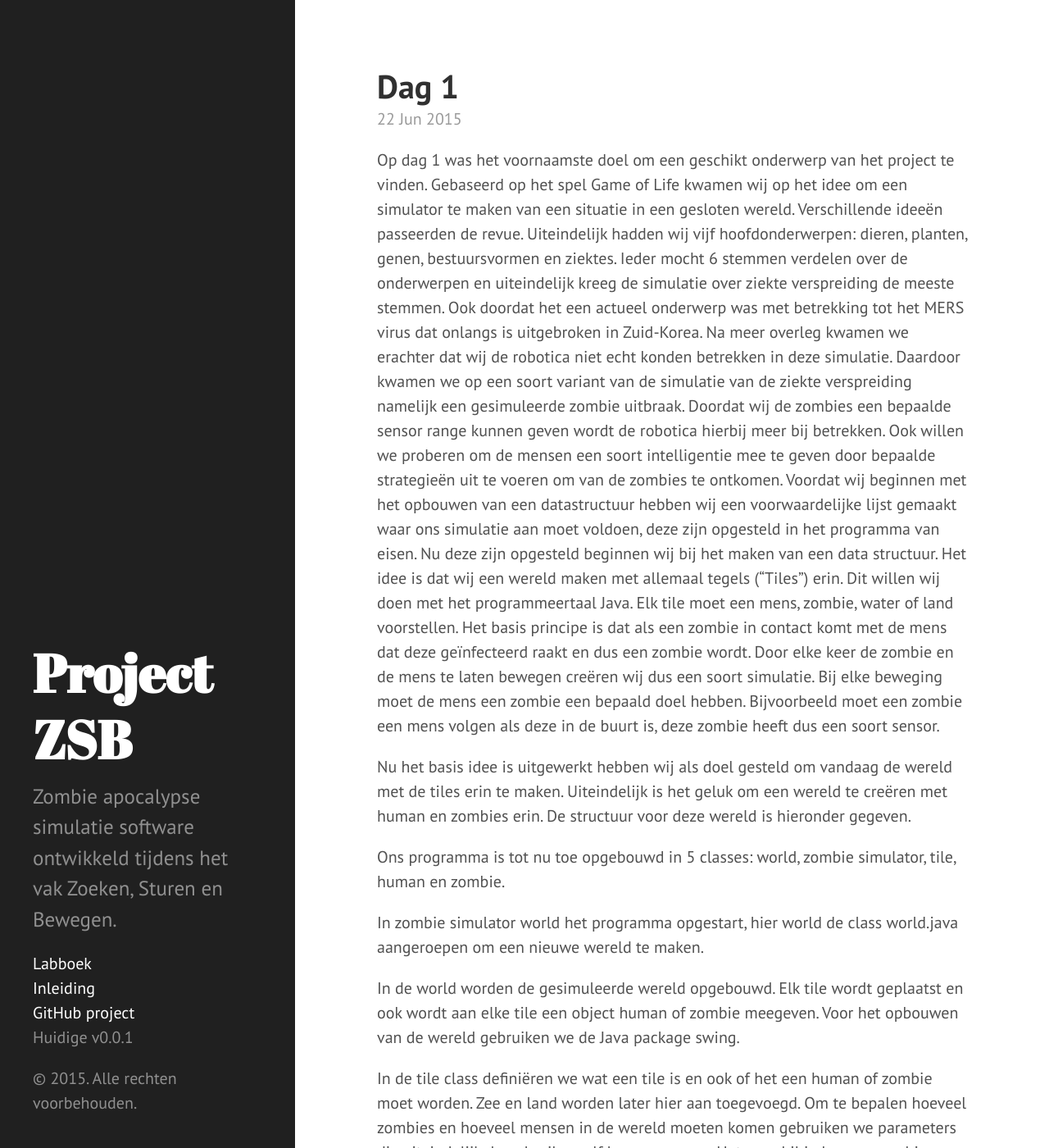
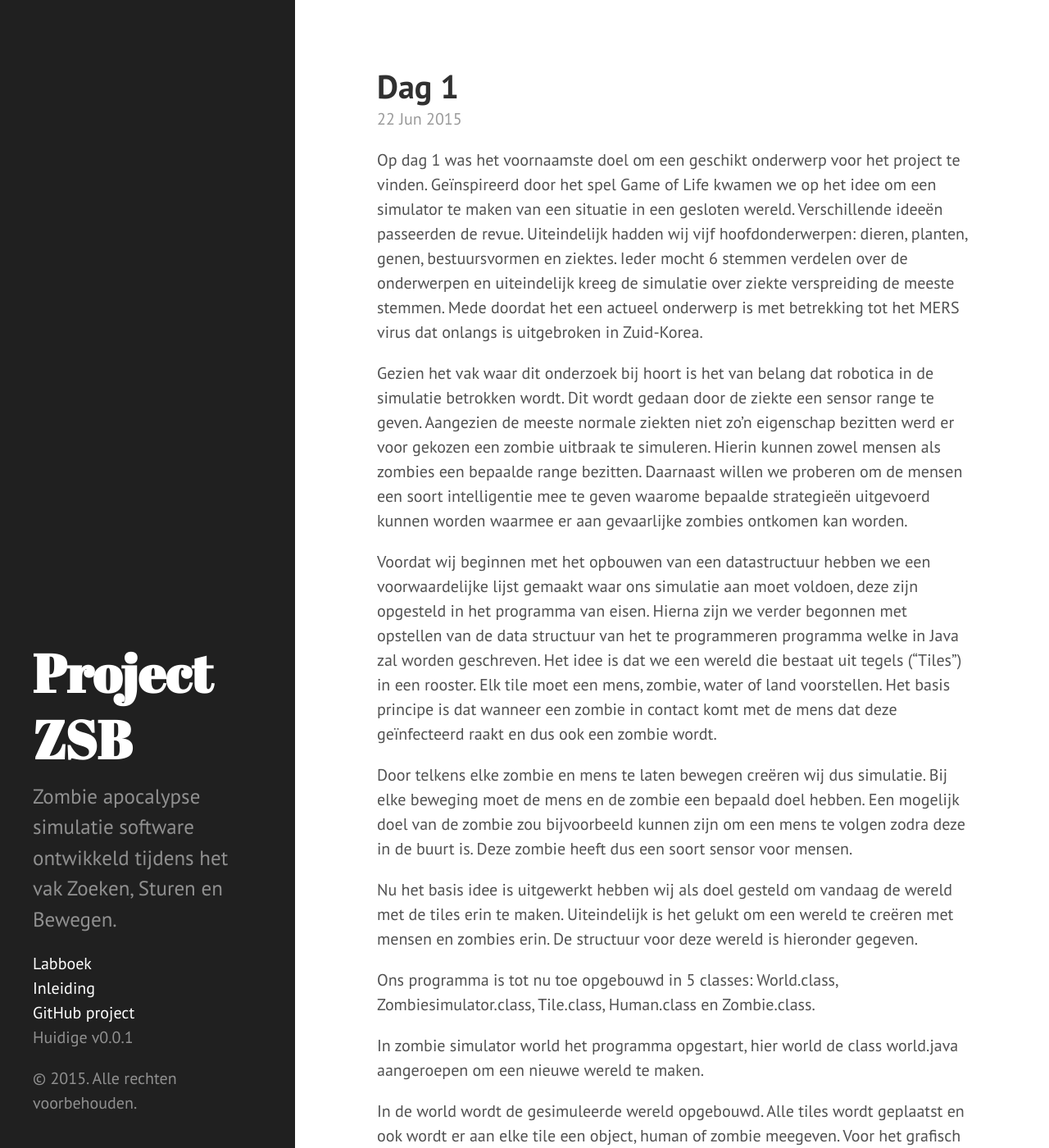
Before and after one commit to zombiea-apocalypse-sim/zombiea-apocalypse-sim.github.io, a Jekyll site: the page built from _posts/2015-06-22-dag1.md, in a window 1280 px wide and 1400 px high. Shown: the whole window at 82% size. Built offline with Jekyll 4.4.1, drawn with Linux system fonts in a browser that asks for light colours; Markdown is read by kramdown in place of the engine named in the settings; some of the changed text lies outside the part shown.

Commit message:
fix spelling  dag1

```diff
--- a/_posts/2015-06-22-dag1.md
+++ b/_posts/2015-06-22-dag1.md
@@ -3,18 +3,23 @@ layout: post
 title: Dag 1
 ---
 
-Op dag 1 was het voornaamste doel om een geschikt onderwerp van het project te vinden. Gebaseerd op het spel Game of Life kwamen wij op het idee om een simulator te maken van een situatie in een gesloten wereld. Verschillende ideeën passeerden de revue. Uiteindelijk hadden wij vijf hoofdonderwerpen: dieren, planten, genen, bestuursvormen en ziektes. Ieder mocht 6 stemmen verdelen over de onderwerpen en uiteindelijk kreeg de simulatie over ziekte verspreiding de meeste stemmen. Ook doordat het een actueel onderwerp was met betrekking tot het MERS virus dat onlangs is uitgebroken in Zuid-Korea. Na meer overleg kwamen we erachter dat wij de robotica niet echt konden betrekken in deze simulatie. Daardoor kwamen we op een soort variant van de simulatie van de ziekte verspreiding namelijk een gesimuleerde zombie uitbraak. Doordat wij de zombies een bepaalde sensor range kunnen geven wordt de robotica hierbij meer bij betrekken. Ook willen we proberen om de mensen een soort intelligentie mee te geven door bepaalde strategieën uit te voeren om van de zombies te ontkomen.
-Voordat wij beginnen met het opbouwen van een datastructuur hebben wij een voorwaardelijke lijst gemaakt waar ons simulatie aan moet voldoen, deze zijn opgesteld in het programma van eisen. Nu deze zijn opgesteld beginnen wij bij het maken van een data structuur. Het idee is dat wij een wereld maken met allemaal tegels (“Tiles”) erin. Dit willen wij doen met het programmeertaal Java. Elk tile moet een mens, zombie, water of land voorstellen. Het basis principe is dat als een zombie in contact komt met de mens dat deze geïnfecteerd raakt en dus een zombie wordt. Door elke keer de zombie en de mens te laten bewegen creëren wij dus een soort simulatie. Bij elke beweging moet de mens een zombie een bepaald doel hebben. Bijvoorbeeld moet een zombie een mens volgen als deze in de buurt is, deze zombie heeft dus een soort sensor.
+Op dag 1 was het voornaamste doel om een geschikt onderwerp voor het project te vinden. Geïnspireerd door het spel Game of Life kwamen we op het idee om een simulator te maken van een situatie in een gesloten wereld. Verschillende ideeën passeerden de revue. Uiteindelijk hadden wij vijf hoofdonderwerpen: dieren, planten, genen, bestuursvormen en ziektes. Ieder mocht 6 stemmen verdelen over de onderwerpen en uiteindelijk kreeg de simulatie over ziekte verspreiding de meeste stemmen. Mede doordat het een actueel onderwerp is met betrekking tot het MERS virus dat onlangs is uitgebroken in Zuid-Korea.
 
-Nu het basis idee is uitgewerkt hebben wij als doel gesteld om vandaag de wereld met de tiles erin te maken. Uiteindelijk is het geluk  om een wereld te creëren met human en zombies erin. De structuur voor deze wereld is hieronder gegeven.
+Gezien het vak waar dit onderzoek bij hoort is het van belang dat robotica in de simulatie betrokken wordt. Dit wordt gedaan door de ziekte een sensor range te geven. Aangezien de meeste normale ziekten niet zo'n eigenschap bezitten werd er voor gekozen een zombie uitbraak te simuleren. Hierin kunnen zowel mensen als zombies een bepaalde range bezitten. Daarnaast willen we proberen om de mensen een soort intelligentie mee te geven waarome bepaalde strategieën uitgevoerd kunnen worden waarmee er aan gevaarlijke zombies ontkomen kan worden.
 
-Ons programma is tot nu toe opgebouwd in 5 classes: world, zombie simulator, tile, human en zombie.
+Voordat wij beginnen met het opbouwen van een datastructuur hebben we een voorwaardelijke lijst gemaakt waar ons simulatie aan moet voldoen, deze zijn opgesteld in het programma van eisen. Hierna zijn we verder begonnen met opstellen van de data structuur van het te programmeren programma welke in Java zal worden geschreven. Het idee is dat we een wereld die bestaat uit tegels (“Tiles”) in een rooster. Elk tile moet een mens, zombie, water of land voorstellen. Het basis principe is dat wanneer een zombie in contact komt met de mens dat deze geïnfecteerd raakt en dus ook een zombie wordt.
+
+Door telkens elke zombie en mens te laten bewegen creëren wij dus simulatie. Bij elke beweging moet de mens en de zombie een bepaald doel hebben. Een mogelijk doel van de zombie zou bijvoorbeeld kunnen zijn om een mens te volgen zodra deze in de buurt is. Deze zombie heeft dus een soort sensor voor mensen.
+
+Nu het basis idee is uitgewerkt hebben wij als doel gesteld om vandaag de wereld met de tiles erin te maken. Uiteindelijk is het gelukt om een wereld te creëren met mensen en zombies erin. De structuur voor deze wereld is hieronder gegeven.
+
+Ons programma is tot nu toe opgebouwd in 5 classes: World.class, Zombiesimulator.class, Tile.class, Human.class en Zombie.class.
 
 In zombie simulator world het programma opgestart, hier world de class world.java aangeroepen om een nieuwe wereld te maken.
 
-In de world worden de gesimuleerde wereld opgebouwd. Elk tile wordt geplaatst en ook wordt aan elke tile een object human of zombie meegeven. Voor het opbouwen van de wereld gebruiken we de Java package swing.
+In de world wordt de gesimuleerde wereld opgebouwd. Alle tiles wordt geplaatst en ook wordt er aan elke tile een object, human of zombie meegeven. Voor het grafisch opbouwen van de wereld gebruiken we de Java package swing.
 
-In de tile class definiëren we wat een tile is en ook of het een human of zombie moet worden. Zee en land worden later hier aan toegevoegd. Om te bepalen hoeveel zombies en hoeveel mensen in de wereld moeten komen gebruiken we parameters die uiteindelijk de gebruiker zelf kan aanpassen. Het verschil in human, zombie, zee of land is de kleur van de tile. Dit wordt ook hier in de class tile bepaald.
+In de tile class definiëren we wat een tile is en ook of het een human of zombie moet worden. Daarnaast zal er hierin aangegevan worden of een tile zee of land is. Om te bepalen hoeveel zombies en hoeveel mensen in de wereld moeten komen gebruiken we parameters die uiteindelijk de gebruiker zelf kan aanpassen. Het verschil in human, zombie, zee of land is de kleur van de tile. Dit wordt ook hier in de class tile bepaald.
 
 Voor de class human en zombie extenden wij de class tile. Hierdoor kunnen wij aanpassingen maken aan de tile die gemaakt wordt.
 
```
